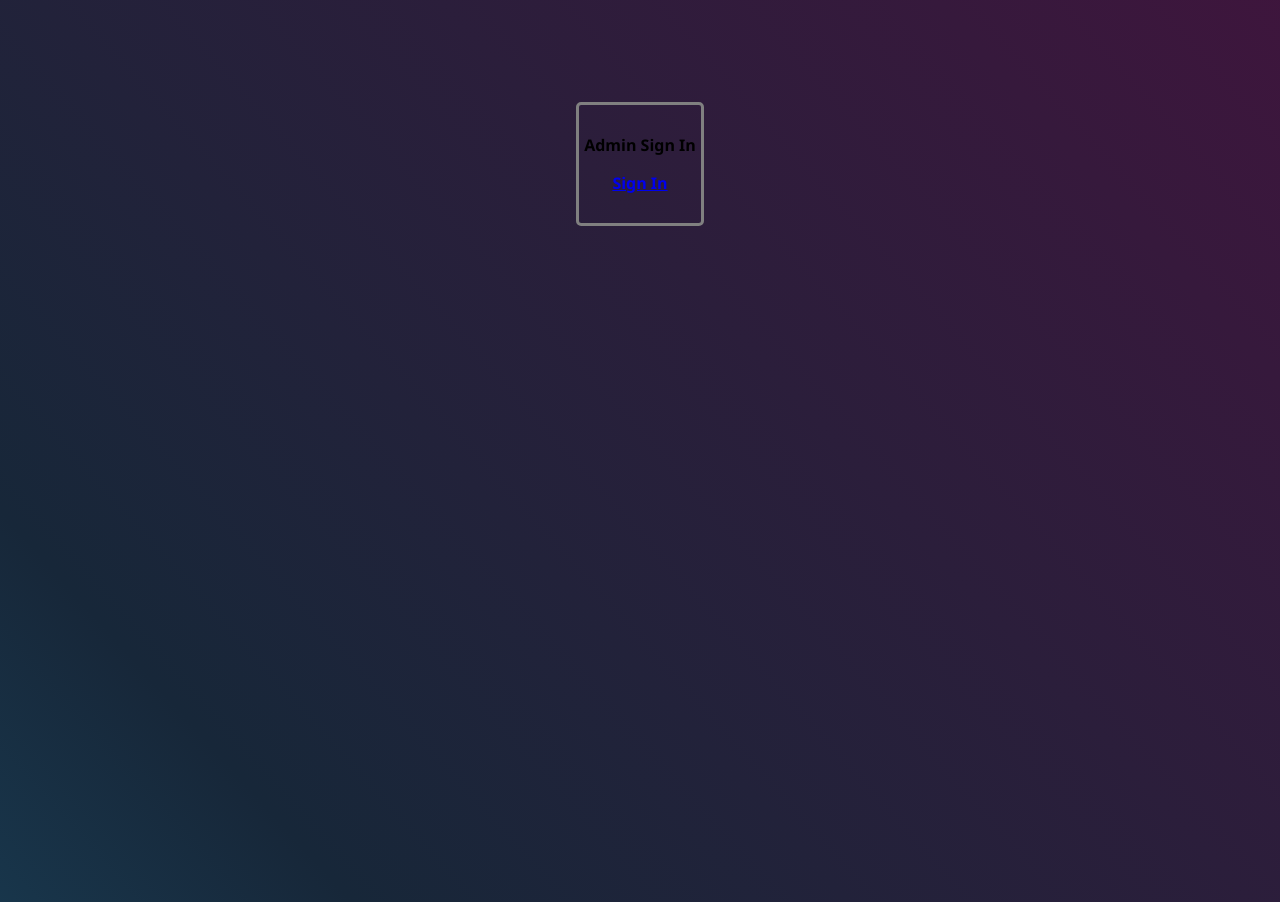
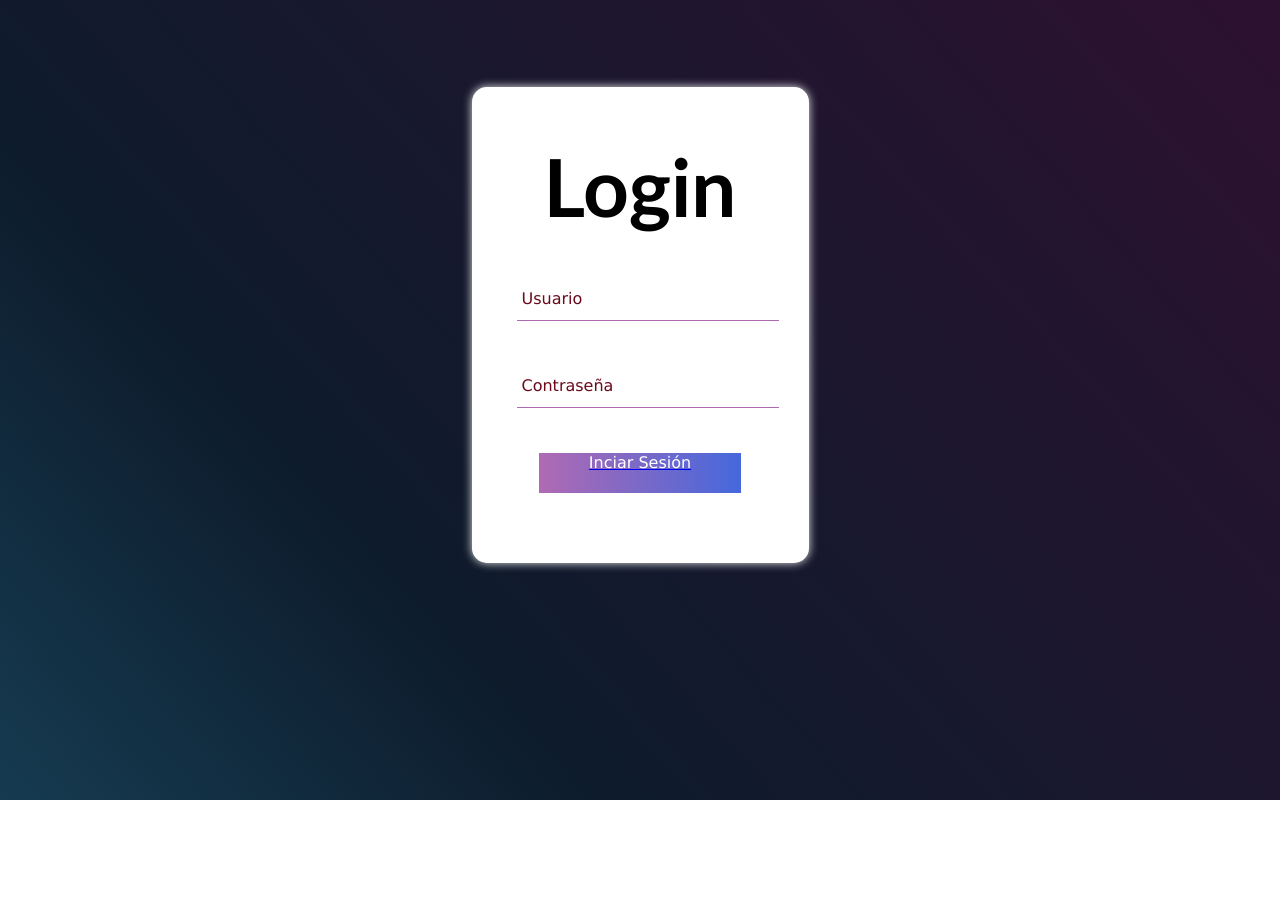
Before and after one commit to Andrey-1992/lacteos-paty-ui, a React (Create React App) app: page /go-fad-sign-admin-in in a window 1280 px wide. After the commit the page ends 800 px from the top, so only its background shows below. Built offline with nearby package versions, Linux system fonts and the light colour scheme.

Commit message:
Set up login styling fro sign in

```diff
--- a/package.json
+++ b/package.json
@@ -12,6 +12,7 @@
     "@types/react-dom": "^17.0.11",
     "react": "^17.0.2",
     "react-dom": "^17.0.2",
+    "react-multi-carousel": "^2.8.2",
     "react-router-dom": "^5.3.3",
     "react-scripts": "5.0.0",
     "typescript": "^4.5.5",
--- a/src/components/App/App.css
+++ b/src/components/App/App.css
@@ -4,10 +4,22 @@
 }
 
 body {
-  background: linear-gradient(228deg, #781b13fe,#550b3f,#172739,#1f9ac7);
+  background: linear-gradient(228deg, #881f16fe,#4b0837,#0d1b2b,#34a9d3);
 	background-size: 400% 400%;
-	animation: gradient 100s ease infinite;
+	animation: gradient 60s ease infinite;
 	height: 100vh;
+}
+
+@keyframes gradient {
+	0% {
+		background-position: 0% 50%;
+	}
+	50% {
+		background-position: 100% 50%;
+	}
+	100% {
+		background-position: 0% 50%;
+	}
 }
 
 h1 {
--- a/src/components/Fabrica/AdminFab/AdminSignIn.css
+++ b/src/components/Fabrica/AdminFab/AdminSignIn.css
@@ -1,7 +1,6 @@
-.adminSignIn {
+/* .adminSignIn {
   font-family:'Segoe UI', Tahoma, Geneva, Verdana, sans-serif;
   font-weight: bold;
-  /* font-style:inherit; */
   font-size: 100%;
   border-style:solid;
   border-radius: 4%;
@@ -9,4 +8,115 @@
   border-color:gray;
   margin: 8% 45% 10% 45%;
   color: black;
+} */
+
+.login-form-container {
+  height: 650px;
+  display: flex;
+  justify-content: center;
+  align-items: center;
+  color: black;
+  font-family:'Lucida Sans', 'Lucida Sans Regular', 'Lucida Grande', 'Lucida Sans Unicode', Geneva, Verdana, sans-serif;
 }
+
+.login-header {
+  text-align: center;
+  font-weight: 700;
+  color: black;
+}
+
+.login-form {
+  background: #fff;
+  padding: 40px 0;
+  box-shadow: 0 0 10px 0 rgba(255, 255, 255, 0.9);
+  border-radius: 15px;
+}
+
+.group {
+  position: relative;
+  margin: 45px;
+}
+
+.login-input {
+  background: none;
+  color: #c6c6c6;
+  font-size: 18px;
+  padding: 10px 10px 10px 5px;
+  display: block;
+  width: 100%;
+  border: none;
+  border-bottom: 1px solid #B06AB3
+}
+
+.login-input:focus {
+  outline: none;
+  color: #5e5d5d;
+}
+
+.login-label {
+  color: #6a0a1b;
+  font-size: 16px;
+  position: absolute;
+  left: 5px;
+  top: 10px;
+  transition: 0.4s ease all;
+  pointer-events: none;
+}
+
+.login-input:focus~.login-label {
+  top: -14px;
+  font-size: 12px;
+  font-style: italic;
+  color: #2196f3;
+}
+
+.bar {
+  position: relative;
+  display: block;
+  width: 100%;
+}
+
+.bar::before {
+  content: "";
+  height: 2px;
+  width: 0%;
+  bottom: 0;
+  position: absolute;
+  background: linear-gradient(to right, #B06AB3, #4568DC);
+  transition: 0.7s ease width;
+  left: 0;
+}
+
+.login-input:focus~.bar::before {
+  width: 109%;
+}
+
+.login-button {
+  font-family:'Lucida Sans', 'Lucida Sans Regular', 'Lucida Grande', 'Lucida Sans Unicode', Geneva, Verdana, sans-serif;
+  background: -webkit-linear-gradient(to right, #B06AB3, #4568DC);
+  background: linear-gradient(to right, #B06AB3, #4568DC);
+  border: none;
+  display: block;
+  width: 60%;
+  margin: 10px auto;
+  color: #fff;
+  height: 40px;
+  font-size: 16px;
+  cursor: pointer;
+
+}
+
+.login-button:hover {
+  box-shadow: 4px 3px 2px 0px #26222d;
+  opacity: 0.9;
+  transition: 0.2s ease width;
+  width: 70%;
+}
+
+.warnings {
+  width: 200px;
+  text-align: center;
+  margin: auto;
+  color: hsl(0, 60%, 25%);
+  padding-top: 20px;
+}
--- a/src/components/Fabrica/AdminFab/AdminSignIn.tsx
+++ b/src/components/Fabrica/AdminFab/AdminSignIn.tsx
@@ -5,10 +5,28 @@ import { NavLink } from 'react-router-dom';
 export const AdminSignIn: React.FC = () => {
   return (
     <div className="adminSignIn">
-      <p>Admin Sign In</p>
+      <div className="login-form-container">
+        <div className="login-form">
+          <h1 className="login-header">Login</h1>
+          <div className="group">
+            <input type="text" className="login-input"></input><span className="bar"></span>
+            <label className="login-label"><i className="far fa-user"></i>Usuario</label>
+          </div>
+          <div className="group">
+            <input type="password" className="login-input"></input><span className="bar"></span>
+            <label className="login-label"><i className="fas fa-key"></i>Contraseña</label>
+          </div>
+          <NavLink to="/go-main-menu-fab-admin">
+            <p className="login-button">Inciar Sesión</p>
+          </NavLink>
+          <p className="warnings"></p>
+        </div>
+      </div>
+      {/*
       <NavLink to="/go-main-menu-fab-admin">
         <p className='go-fad-menu-main'>Sign In</p>
       </NavLink>
+      */}
     </div>
   );
 };
--- a/src/components/Fabrica/AdminFab/MenuFabAdmin/ProduccionFabAdmin/EntradasProdFab/crearReporteProdAdmin.css
+++ b/src/components/Fabrica/AdminFab/MenuFabAdmin/ProduccionFabAdmin/EntradasProdFab/crearReporteProdAdmin.css
@@ -13,7 +13,7 @@
 
 .crear-reporte-queso-marco:hover {
   opacity: 0.92;
-  transform: scale(1.1);
+  transform: scale(1.05);
   transition: 0.5s ease-in-out;
 }
 
--- a/src/components/Fabrica/AdminFab/MenuFabAdmin/ProduccionFabAdmin/EntradasProdFab/prodCardsOverview.tsx
+++ b/src/components/Fabrica/AdminFab/MenuFabAdmin/ProduccionFabAdmin/EntradasProdFab/prodCardsOverview.tsx
@@ -19,21 +19,12 @@ interface RecordBody {
 
 interface Props {
   filteredRecords: RecordBody;
-  // detailedView: (viewStatus: string, articleTitle?: string) => void;
   changeViewStatus: (viewStatus?: string, prodId?: number) => void;
 }
 
 export const ProdCardsOverview: React.FC<Props> = ({filteredRecords, changeViewStatus}) => {
-
-  // const sendStatus = (event: { preventDefault: () => void; }):void => {
-  //   event.preventDefault()
-  //   // changeView('detailed')
-  //   changeViewStatus();
-  // }
   const sendStatus = (event: { preventDefault: () => void; }):void => {
-    // changeViewStatus('detailed')
     event.preventDefault()
-    // console.log(filteredRecords.id)
     changeViewStatus('detailedView', filteredRecords.id);
   }
 
@@ -57,5 +48,5 @@ export const ProdCardsOverview: React.FC<Props> = ({filteredRecords, changeViewS
       </div>
     );
   }
-  return(<p>loading</p>)
+  return(<p>Loading...</p>)
 }
```
Also changed, not shown: src/components/Fabrica/AdminFab/MenuFabAdmin/ProduccionFabAdmin/EntradasProdFab/buscarReporteProdAdmin.tsx (+0 -8 lines), 1 other file (tests, documents, lock files or other folders).
